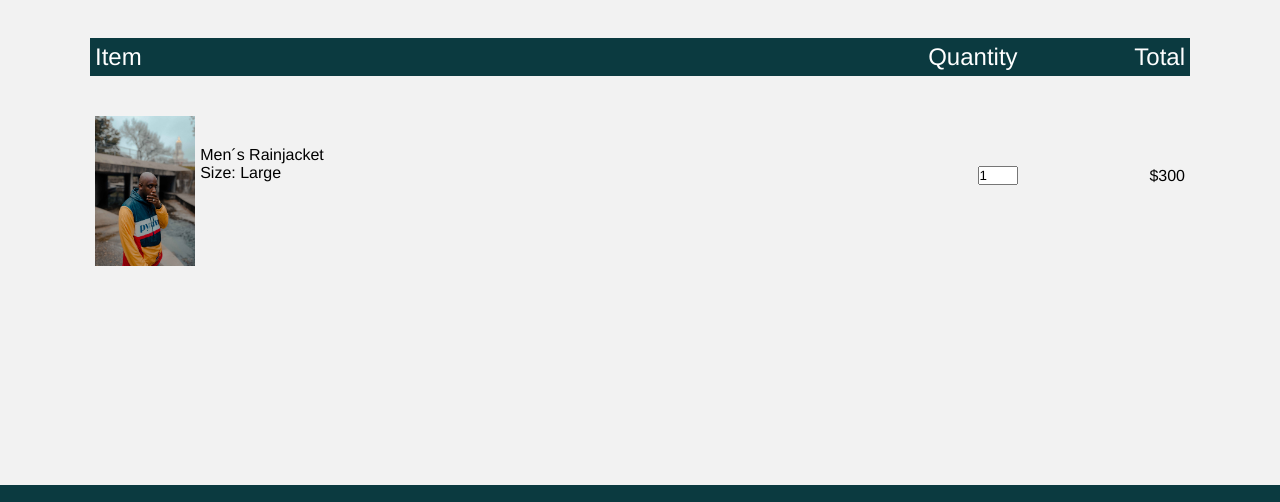
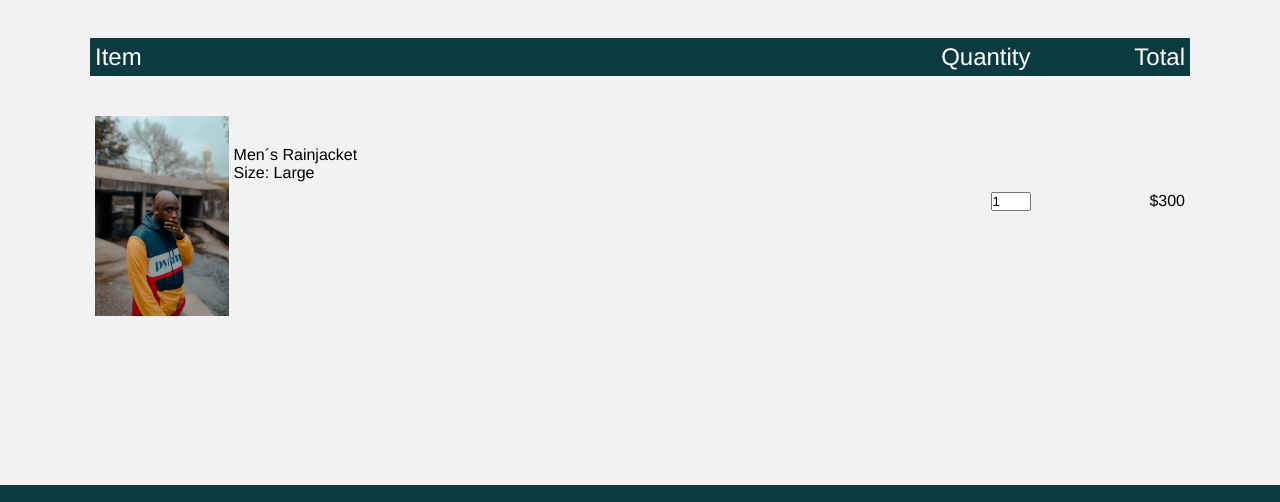
Before and after one commit to mrh1992/marthehollund-rainydays-revised, a plain HTML site: page shoppingbag.html in a window 1280 px wide. Shown: the part 112-614 px from the top of the page. Drawn offline with Linux system fonts and the light colour scheme.

Commit message:
shoppingbag changes

```diff
--- a/CSS/shoppingbag.css
+++ b/CSS/shoppingbag.css
@@ -30,13 +30,11 @@ tr {
 }
 
 th {
-    text-align: left;
     background-color: #0b3a40;
     color: white;
     padding: 5px;
     font-size: 24px;
     font-weight: normal;
-    text-align: right;
 }
 
 td {
@@ -59,7 +57,7 @@ td input {
 
 .item-img {
     max-width: 150px;
-    max-height: 150px;
+    height: 200px;
 }
 
 .item-details {
```
